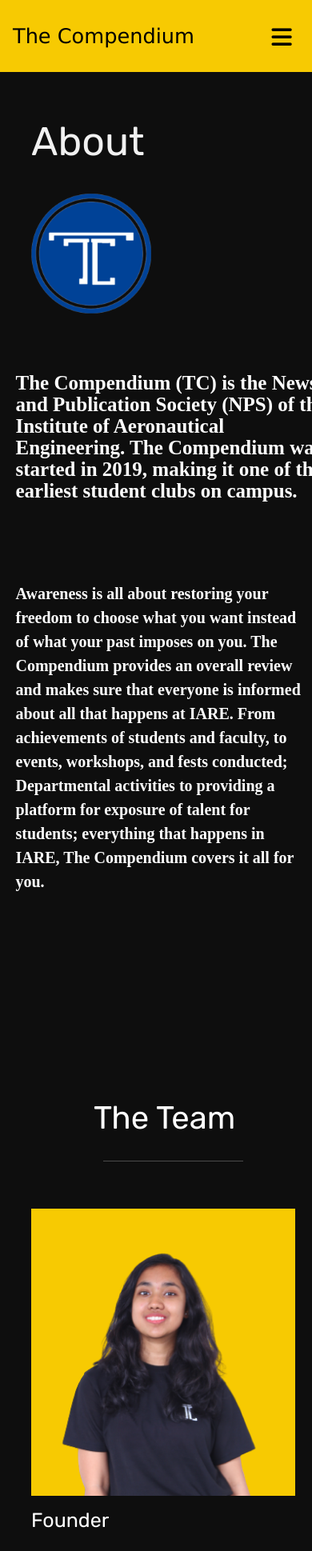
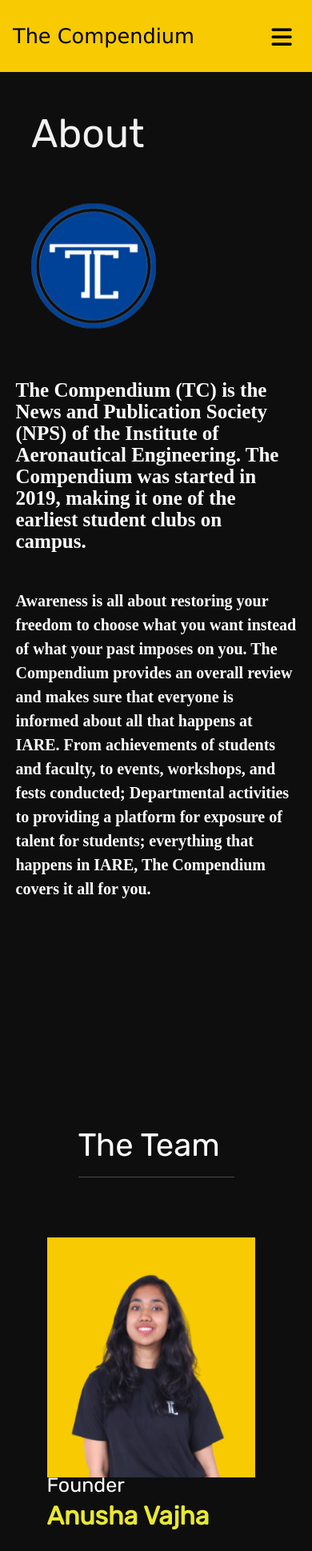
Before and after one commit to Akhilchary/compendium-clientside, a React (Create React App) app: page /#/aboutus in a window 390 px wide. Shown: the top 1939 px of the page at 80% size. Built offline with nearby package versions, Linux system fonts and the light colour scheme.

Commit message:
Update Aboutus.css

```diff
--- a/src/pages/Aboutus/Aboutus.css
+++ b/src/pages/Aboutus/Aboutus.css
@@ -129,7 +129,8 @@
 .foundertextarea{
     position: relative;
     margin-left: 20%;
-    top: 80%;
+    top: 77%;
+    line-height: 20%;
 }
 .Foundertext{
     font-size: 25px;
@@ -138,10 +139,11 @@
 }
 .cofoundertextarea{
     position: relative;
-    top: 64.5%;
+    top: 68%;
     left: 60%;
     width: 300px;
     height: 100px;
+    line-height: 20%;
 }
 .cofoundertext{
     font-size: 25px;
@@ -150,33 +152,37 @@
 }
 .creativedirectortextarea{
     position: relative;
-    top: 75%;
+    top: 52%;
     left: 10%;
     width: 300px;
     height: 100px;
+    line-height: 20%;
 }
 .CreativeDirectortext{
     color: #FFFFFF;
-    margin-top: 30px;
+    font-size: 25px;
 }
 .presidenttextarea{
     position: relative;
-    top: 45%;
+    top: 60%;
     margin-left: 40%;
+    line-height: 20%;
 }
 .Presidenttext{
     color: #FFFFFF;
-    margin-top: 25px;
+    font-size: 25px;
 }
 .managingdirectortextarea{
     position: relative;
     left: 68%;
-    top: 38%;
+    top: 65%;
     width: 250px;
     height: 100px;
+    line-height: 20%;
 }
 .ManagingDirectortext{
     color: #FFFFFF;
+    font-size: 25px;
 }
 /* css of separate about us pages */
 /* .Managingdirectorbody{
@@ -269,24 +275,19 @@
     top: 20%;
 
 } */
-.footer-2{
-    /* width: 100vw;
-    height: 60vh;*/
+.footer-H{
+    width: 100%;
+    height: 30vw;
+    position: absolute;
     background: #0E0E0E;
-    position: absolute;
-    top: 317%;
-    /*left: 0%;
-    bottom: 0%; */
-    width: 100%;
-    height: 65%;
-    margin-top: 50px;
-    margin-bottom: 50px;
+    top: 330vh;
+
 }
 
-.soc-p1{
 
+.soc-p-art-H{
     position: relative;
-    top: 10vh;
+    top: 6vh;
     left: 15vw;
     font-family: rubik;
     font-style: normal;
@@ -296,14 +297,21 @@
     color: #FFFFF7;
     width: fit-content;
 }
-.linkdin-ic1{
+.linkdin-ic-H{
     position: absolute;
     top: 22vh;
-    left: 16vw;
+    left: 15vw;
     width: 30px;
     height: 30px;
 }
-.insta-ic1{
+.insta-ic-H{
+    position: absolute;
+    top: 22.8vh;
+    left: 18.0vw;
+    width: 27px;
+    height: 25px;
+}
+.mail-ic-H{
     position: absolute;
     top: 22.8vh;
     left: 21vw;
@@ -311,14 +319,26 @@
     height: 25px;
 }
 
-.footer-nav1{
+.footer-nav-H{
     color: white;
     position: absolute;
     left: 60vw;
     top: 6vh;
 }
+.linkdin-ic-H:hover{
+    cursor: pointer;
+    background-image: #597ECD;
+}
+.mail-ic-H:hover{
+    cursor: pointer;
+    color: #597ECD;
+}
+.insta-ic-H:hover{
+    cursor: pointer;
+    color: #597ECD;
+}
 
-.footer-nav1>h3{
+.footer-nav-H>h3{
     font-family: rubik;
     font-style: normal;
     font-weight: bold;
@@ -328,23 +348,24 @@
     color: #FFFFF7;
 }
 
-.footNav-content1{
+.footNav-content-H{
+    /* margin-left: 45px; */
     display: flex;
     flex-direction: column;
     justify-content: space-between;
 }
-.footNav-content1>p{
-    margin: 20px;
+.footNav-content-H>a{
+    margin: 10px;
+    margin-left: 20px;
     font-family: Rubik;
     font-style: normal;
     font-weight: normal;
     font-size: 16px;
     line-height: 15px;
-
     color: #FFFFF7;
 }
 
-.copyright{
+.copyright-H{
     font-family: Rubik;
     font-style: normal;
     font-weight: normal;
@@ -355,119 +376,155 @@
     top: 60vh;
     left: 10vw;
 }
+.email{
+    background-color: #F7CA02;
+}
+
+  form input {
+    border: none;
+    background: transparent;
+    border-bottom: 1px solid #0F0F0F;
+    outline: none;
+  }
+  .footNav-content-H>a{
+    text-decoration: none;
+    color: white;
+
+  }
+  .footNav-content-H>a:hover{
+      color: #F7CA02;
+  }
 
 /* mobile design */
 
 @media screen and (max-width:450px) {
     .about{
-        top: 6%;
+        position: relative;
+        top: 5%;
+        width: 50%;
     }
     .social{
         display: none;
     }
     .logo{
         display: block;
-        height: 150px;
-        width: 150px;
-        top: 15%;
+        height: 20%;
+        width: 40%;
+        position: relative;
+        top: 8%;
     }
     .about-text1{
-        width: 100vw;
+        width: 90vw;
         left: 5vw;
-        top: 37%;
+        position: relative;
+        top: 12%;
         font-size: 25px;
         line-height: 27px;
 
     }
     .about-text2{
-        width: 95vw;
+        width: 90vw;
         left: 5vw;
-        top: 55%;
+        position: relative;
+        top: 30%;
         line-height: 30px;
 
     }
     .team{
-        left: 30%;
-        top: 6%;
+        position: relative;
+        left: 25%;
+        top: 5%;
+        width: 50%;
     }
     .body-2{
-        top: 155%;
+        position: absolute;
+        top: 160%;
     }
 
     .hr2{
-        top: 15%;
-        width: 45vw;
+        position: relative;
+        top: 5%;
+        width: 50vw;
+        left: 25%;
     }
     .Founder{
-        top: 24%;
-        left: 10%;
+        position: relative;
+        top: 12%;
+        left: 15%;
+        width: 260px;
+        height: 300px;
     }
 
     .foundertextarea {
         position: relative;
-        margin-left: 10%;
-        top: 65%;
+        top: 10%;
+        right:5%;
+        line-height: 20%;
+    }
+    .Cofounder{
+        width: 260px;
+        height: 300px;
+        position: relative;
+        top: 15%;
+        left: 15%;
     }
     .cofoundertextarea {
         position: relative;
-        top: 115%;
-        left: 10%;
-    }
-    .Cofounder{
-
-        top: 85%;
-        left: 10%;
+        top: 16%;
+        left: 15%;
+        line-height: 20%;
     }
     .body-3{
-        top: 320%;
+        position: absolute;
+        top: 310%;
     }
     .president {
-        position: absolute;
-        top: -15%;
-        left: 10%;
+        position: relative;
+        top: 5%;
+        left: 15%;
+        width: 260px;
+        height: 300px;
     }
     .Presidenttext{
-        font-size: 30px;
+        font-size: 25px;
     }
     .presidenttextarea {
         position: relative;
-        top: 15%;
-        margin-left: 10%;
+        right: 25%;
+        top: 5%;
+        line-height: 20%;
+    }
+    .Managingdirector{
+        width: 260px;
+        height: 300px;
+        position: relative;
+        top: 12%;
+        left: 15%;
+    }
+    .managingdirectortextarea {
+        position: relative;
+        left: 15%;
+        top: 14%;
+        font-size: 25px;
+        line-height: 20%;
     }
     .Creativedirector{
-        left: 10%;
-        top: 50%;
+        width: 260px;
+        height: 300px;
+        position: relative;
+        left: 15%;
+        top: 17%;
     }
     .creativedirectortextarea {
         position: relative;
-        top: 90%;
-        left: 10%;
+        top: 15%;
+        left: 15%;
+        font-size: 25px;
+        line-height: 20%;
     }
-    .CreativeDirectortext{
-        font-size: 25px;
-    }
-    .Managingdirector{
-        top: 110%;
-        width: 330px;
-        height: 360px;
-        left: 10%;
-    }
-    .managingdirectortextarea {
-        position: relative;
-        left: 10%;
-        top: 127%;
-        font-size: 25px;
-    }
-    .Managingdirector{
+    .footer-2{
         position: absolute;
-        top: 144%;
-        right: 3%;
-        width: 90%;
-
-    }
-
-    .footer-2{
-        top: 480%;
+        top: 500%;
     }
 
     .footer-2>.insta-ic1 {
```
